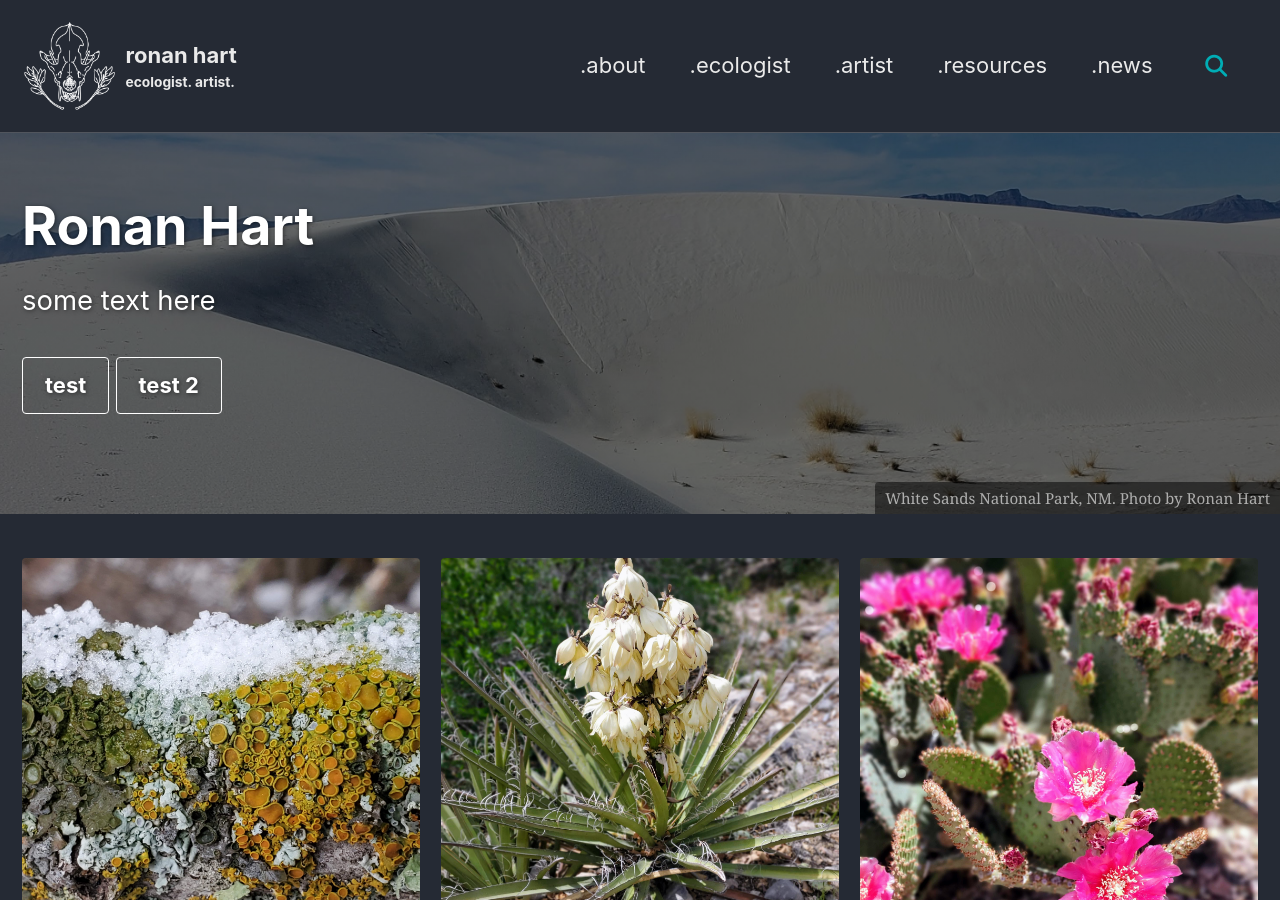
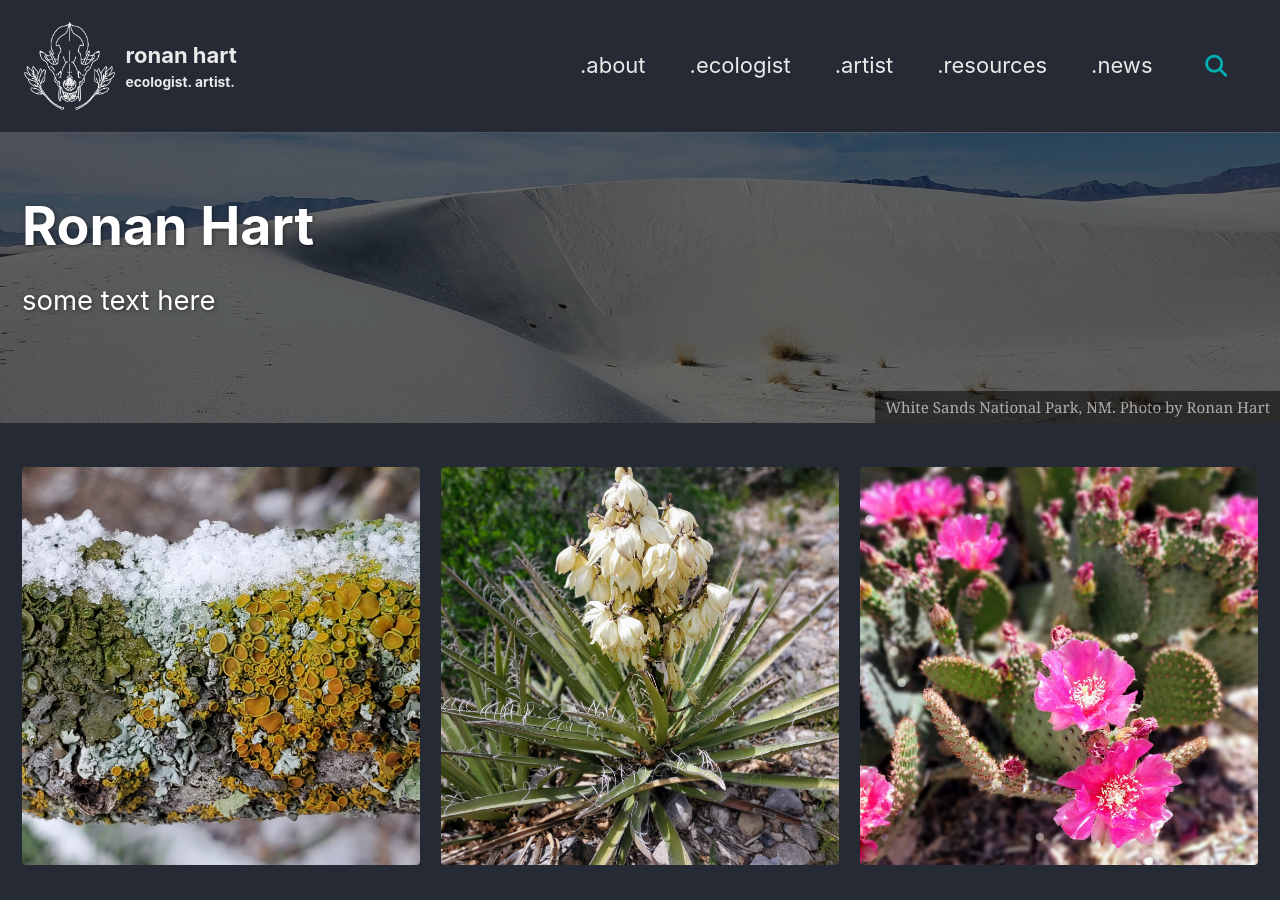
Before and after one commit to ronanhart/ronanhart.github.io, a Jekyll site: the page built from index.html, in a window 1280 px wide and 900 px high. Built offline with Jekyll 4.4.1, drawn with Linux system fonts in a browser that asks for light colours; cached includes are drawn as plain includes; the list of posts is cut into pages by our own code.

Commit message:
removed buttons

```diff
--- a/index.html
+++ b/index.html
@@ -10,9 +10,6 @@ header:
    caption: "White Sands National Park, NM. Photo by Ronan Hart"
    image_description:
       "A dune of white sand. At the base of the dune are some brown shrubs. In the background are distant blue mountains. This photo was taken by Ronan Hart at White Sands Natinal Park, New Mexico on 2024-11-24."
-   actions:
-    -   label: "test"
-    -   label: "test 2"
 excerpt: "some text here"
 intro:
   - excerpt: "Some more text here."
```
